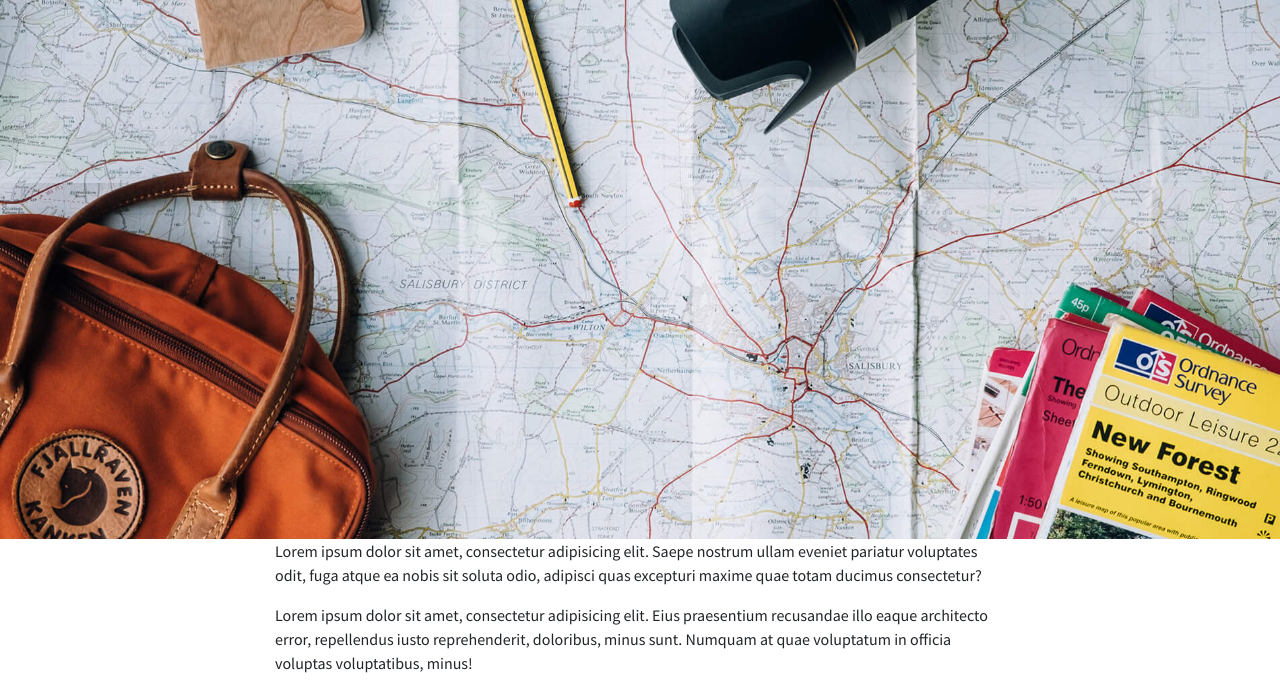
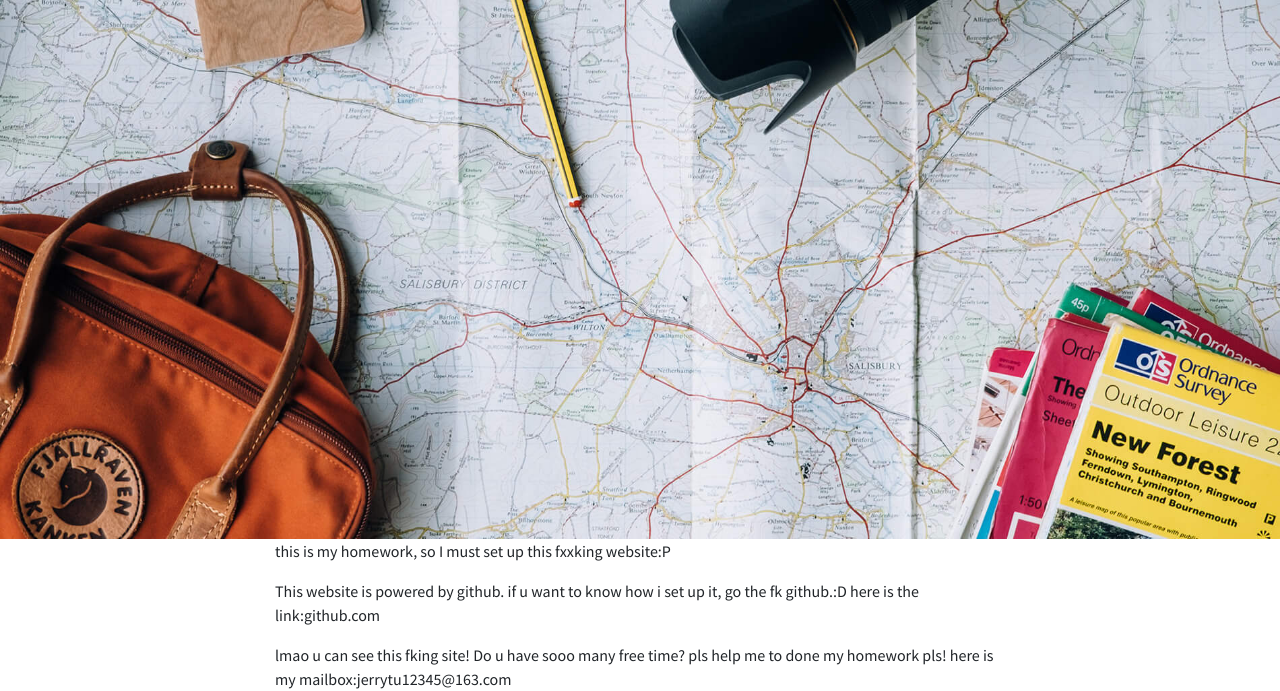
Before and after one commit to jerrytu12345/jerrytu12345.github.io, a plain HTML site: page about.html in a window 1280 px wide. Shown: the part 261-952 px from the top of the page. Drawn offline with nearby package versions, Linux system fonts and the light colour scheme.

Commit message:
Update about.html

```diff
--- a/about.html
+++ b/about.html
@@ -4,7 +4,7 @@
 <head>
     <meta charset="utf-8">
     <meta name="viewport" content="width=device-width, initial-scale=1.0, shrink-to-fit=no">
-    <title>About us - Brand</title>
+    <title>About this - Jerrytu12345</title>
     <link rel="stylesheet" href="assets/bootstrap/css/bootstrap.min.css">
     <link rel="stylesheet" href="https://fonts.googleapis.com/css?family=Open+Sans:300italic,400italic,600italic,700italic,800italic,400,300,600,700,800">
     <link rel="stylesheet" href="https://fonts.googleapis.com/css?family=Lora:400,700,400italic,700italic">
@@ -39,9 +39,9 @@
     <div class="container">
         <div class="row">
             <div class="col-md-10 col-lg-8 mx-auto">
-                <p>Lorem ipsum dolor sit amet, consectetur adipisicing elit. Saepe nostrum ullam eveniet pariatur voluptates odit, fuga atque ea nobis sit soluta odio, adipisci quas excepturi maxime quae totam ducimus consectetur?</p>
-                <p>Lorem ipsum dolor sit amet, consectetur adipisicing elit. Eius praesentium recusandae illo eaque architecto error, repellendus iusto reprehenderit, doloribus, minus sunt. Numquam at quae voluptatum in officia voluptas voluptatibus, minus!</p>
-                <p>Lorem ipsum dolor sit amet, consectetur adipisicing elit. Aut consequuntur magnam, excepturi aliquid ex itaque esse est vero natus quae optio aperiam soluta voluptatibus corporis atque iste neque sit tempora!</p>
+                <p>this is my homework, so I must set up this fxxking website:P</p>
+                <p>This website is powered by github. if u want to know how i set up it, go the fk github.:D here is the link:github.com</p>
+                <p>lmao u can see this fking site! Do u have sooo many free time? pls help me to done my homework pls! here is my mailbox:jerrytu12345@163.com</p>
             </div>
         </div>
     </div>
```
